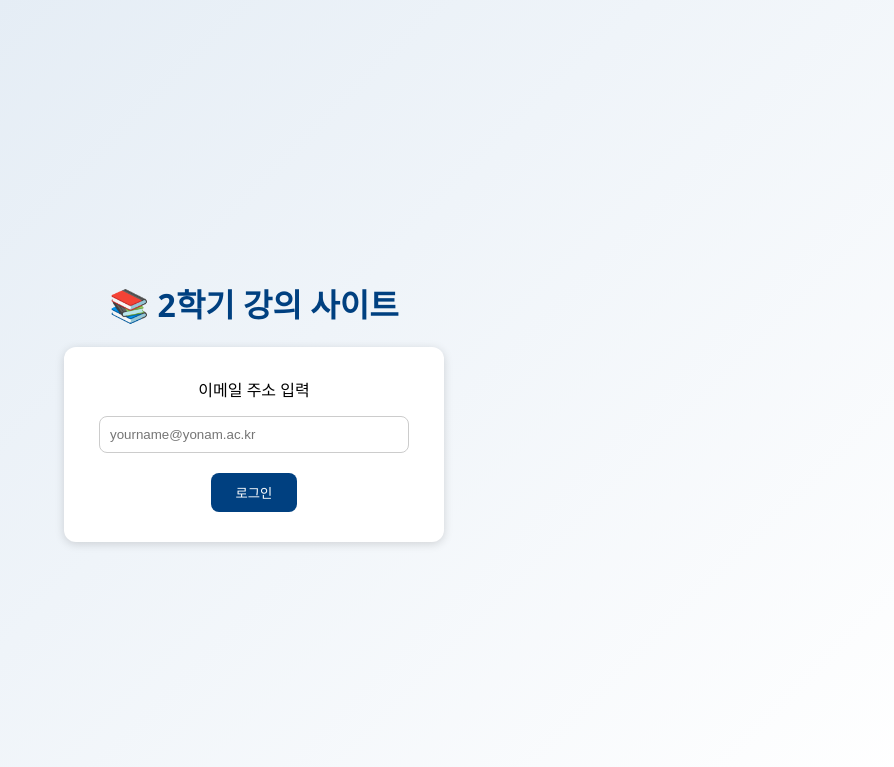
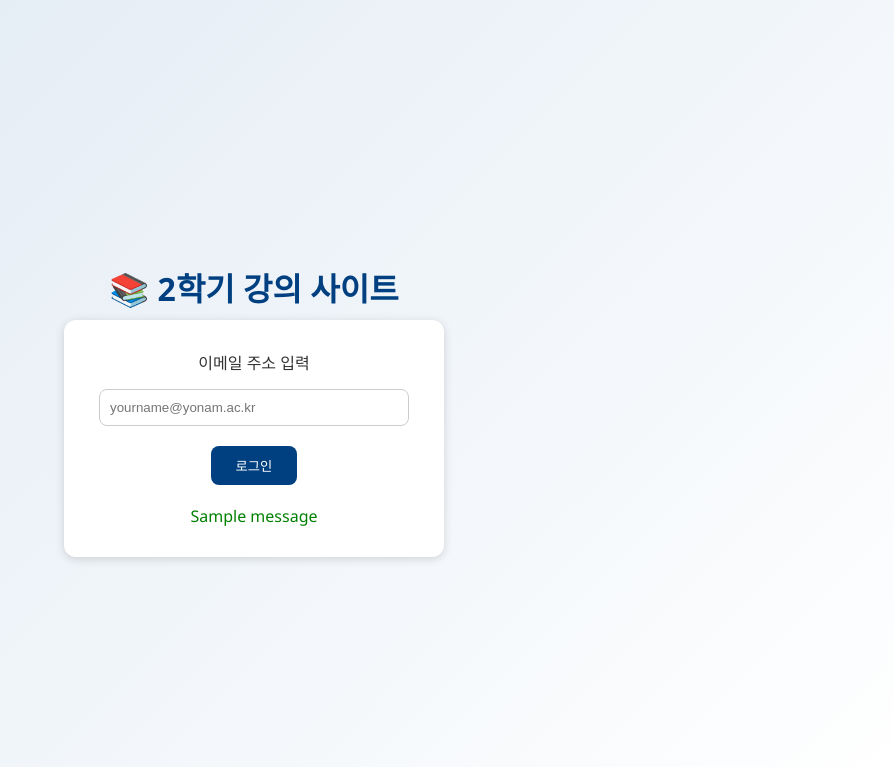
Before and after one commit to keyj-9bot/hwat25_2nd_term_lecture, a Flask app: page /login in a window 1280 px wide. Shown: the top 767 px of the page, without its empty margins (386-1280 px from the left). Run offline with Flask 3, Linux system fonts and the light colour scheme; one stand-in notice (Sample message) is shown.

Commit message:
Fix login.html for flash messages

```diff
--- a/templates/login.html
+++ b/templates/login.html
@@ -16,6 +16,7 @@
     }
     h1 {
       color: #004080;
+      margin-bottom: 10px;
     }
     form {
       background: white;
@@ -24,6 +25,10 @@
       box-shadow: 0 2px 10px rgba(0,0,0,0.15);
       width: 320px;
       text-align: center;
+    }
+    label {
+      color: #333;
+      font-weight: 500;
     }
     input[type="email"] {
       width: 90%;
@@ -45,10 +50,14 @@
     input[type="submit"]:hover {
       background-color: #0073e6;
     }
-    .message {
-      color: red;
-      margin-top: 15px;
+    .flash {
+      margin-top: 20px;
+      font-weight: 500;
     }
+    .flash.success { color: green; }
+    .flash.danger { color: red; }
+    .flash.warning { color: #ff8c00; }
+    .flash.info { color: #555; }
   </style>
 </head>
 <body>
@@ -57,9 +66,14 @@
     <label for="email">이메일 주소 입력</label><br>
     <input type="email" name="email" id="email" placeholder="yourname@yonam.ac.kr" required><br>
     <input type="submit" value="로그인">
-    {% if message %}
-      <div class="message">{{ message }}</div>
-    {% endif %}
+
+    {% with messages = get_flashed_messages(with_categories=true) %}
+      {% if messages %}
+        {% for category, message in messages %}
+          <div class="flash {{ category }}">{{ message }}</div>
+        {% endfor %}
+      {% endif %}
+    {% endwith %}
   </form>
 </body>
 </html>
```
